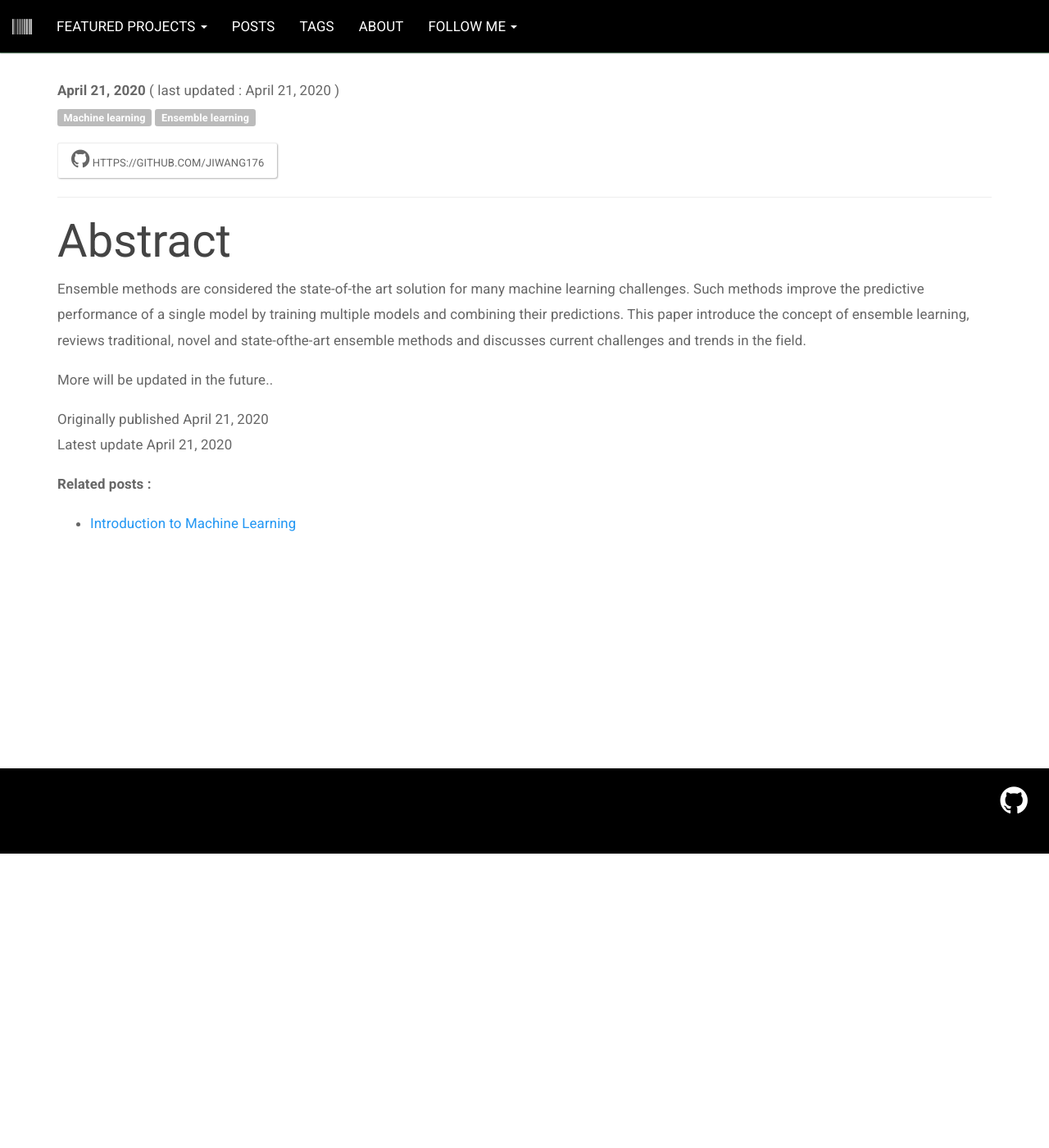
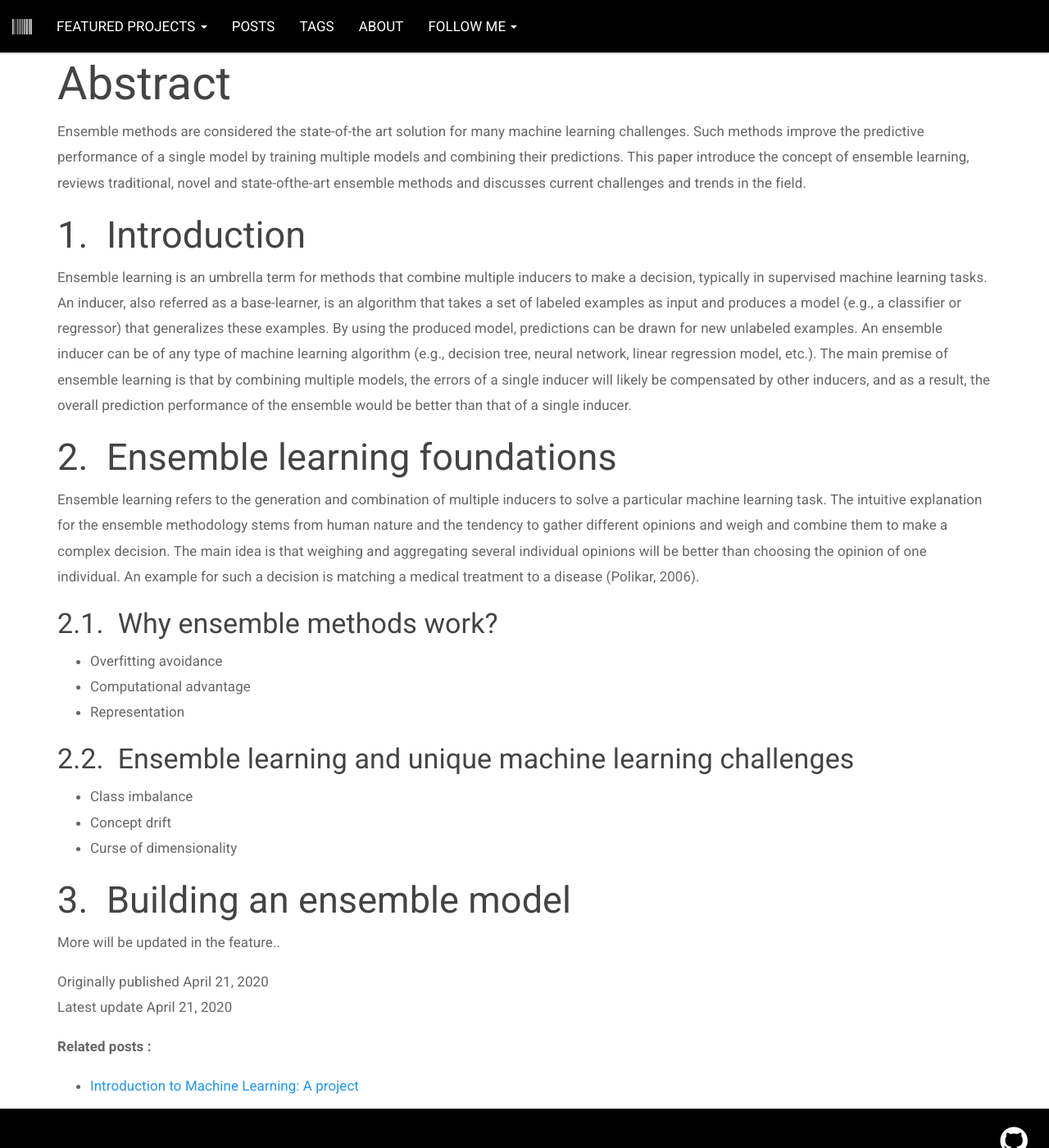
Before and after one commit to JIWANG176/JIWANG176.github.io, a Jekyll site: the page built from _posts/2020-04-21-ensemble-learning-a-suvery.md, in a window 1280 px wide and 1400 px high, scrolled down 359 px. Shown: the whole window at 82% size. Built offline with Jekyll 4.4.1, drawn with Linux system fonts in a browser that asks for light colours.

Commit message:
update blog

```diff
--- a/_posts/2020-04-21-ensemble-learning-a-suvery.html
+++ /dev/null
@@ -1,24 +0,0 @@
----
-layout: default
-title: "Ensemble learning: A suvery"
-date: 2020-04-21 12:00:00 +0200
-published: 2020-04-21 12:00:00 +0200
-comments: true
-categories: development
-tags: [Machine learning, Ensemble learning]
-github: "https://github.com/JIWANG176"
----
-
-<p>
-        Ensemble methods are considered the state-of-the art solution
-        for many machine learning challenges. Such methods improve the
-        predictive performance of a single model by training multiple models
-        and combining their predictions. This paper introduce the concept of
-        ensemble learning, reviews traditional, novel and state-ofthe-art
-        ensemble methods and discusses current challenges and trends in the field.
-</p>
-
-<p>
-        More will be updated in the future..
-</p>
-<!--more-->
--- /dev/null
+++ b/_posts/2020-04-21-ensemble-learning-a-suvery.md
@@ -0,0 +1,39 @@
+---
+layout: default
+title: "Ensemble learning: A suvery"
+date: 2020-04-21 13:00:00 +0200
+published: 2020-04-21 13:00:00 +0200
+comments: false
+categories: development
+tags: [Machine learning, Ensemble learning]
+github: "https://github.com/JIWANG176"
+noimage: true
+---
+Ensemble methods are considered the state-of-the art solution
+for many machine learning challenges. Such methods improve the
+predictive performance of a single model by training multiple models
+and combining their predictions. This paper introduce the concept of
+ensemble learning, reviews traditional, novel and state-ofthe-art
+ensemble methods and discusses current challenges and trends in the field.
+<!--more-->
+
+## Introduction
+Ensemble learning is an umbrella term for methods that combine multiple inducers to make a decision, typically in supervised machine learning tasks. An inducer, also referred as a base-learner, is an algorithm that takes a set of labeled examples as input and produces a model (e.g., a classifier or regressor) that generalizes these examples. By using the produced model, predictions can be drawn for new unlabeled examples. An ensemble inducer can be of any type of machine learning algorithm (e.g., decision tree, neural network, linear regression model, etc.). The main premise of ensemble learning is that by combining multiple models, the errors of a single inducer will likely be compensated by other inducers, and as a result, the
+overall prediction performance of the ensemble would be better than that of a single inducer.
+
+## Ensemble learning foundations
+Ensemble learning refers to the generation and combination of multiple inducers to solve a particular machine learning task. The intuitive explanation for the ensemble methodology stems from human nature and the tendency to gather different opinions and weigh and combine them to make a complex decision. The main idea is that weighing and aggregating several individual
+opinions will be better than choosing the opinion of one individual. An example for such a decision is matching a medical treatment to a disease (Polikar, 2006).
+
+### Why ensemble methods work?
+- Overfitting avoidance
+- Computational advantage
+- Representation
+
+### Ensemble learning and unique machine learning challenges
+- Class imbalance
+- Concept drift
+- Curse of dimensionality
+
+## Building an ensemble model
+More will be updated in the feature..
```
Also changed, not shown: _posts/2020-04-20-introduction-to-machine-learning.html (+6 -4 lines), _posts/2020-04-21-draft.md (deleted, +0 -29 lines).
